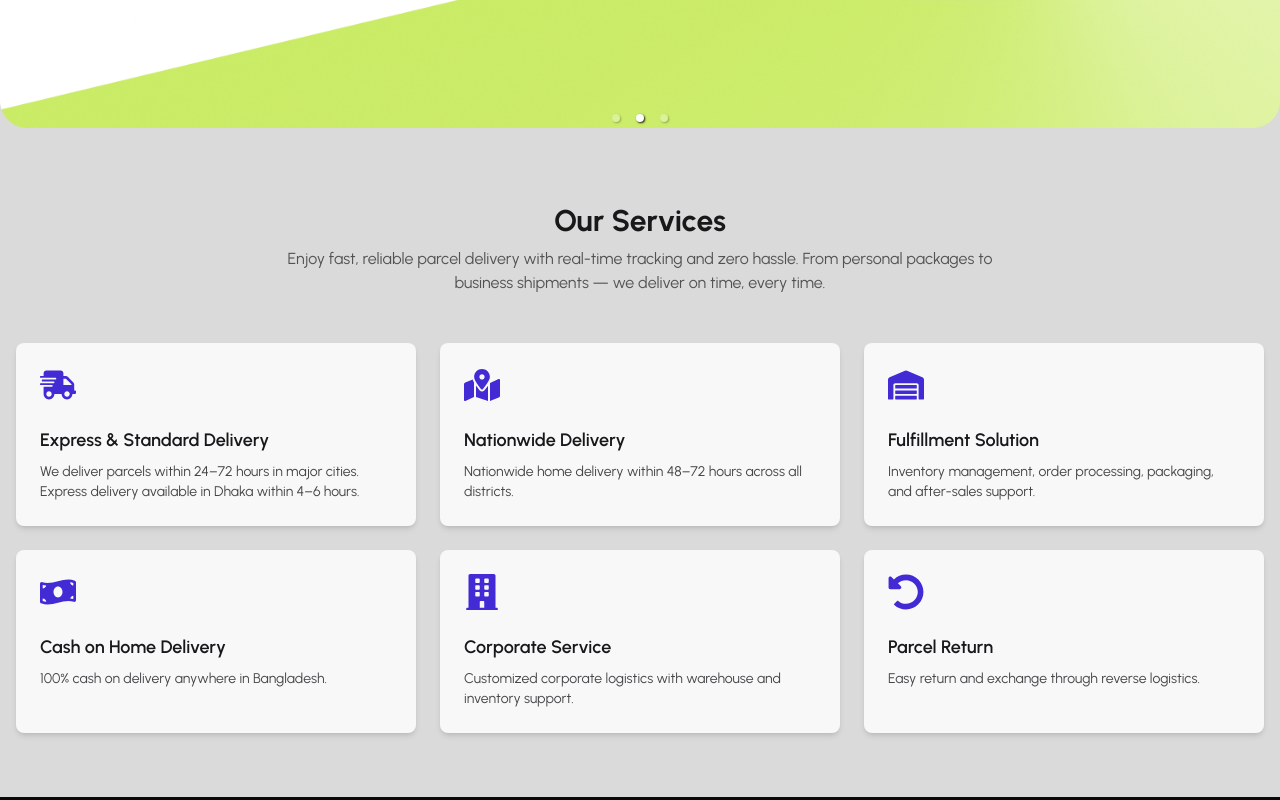
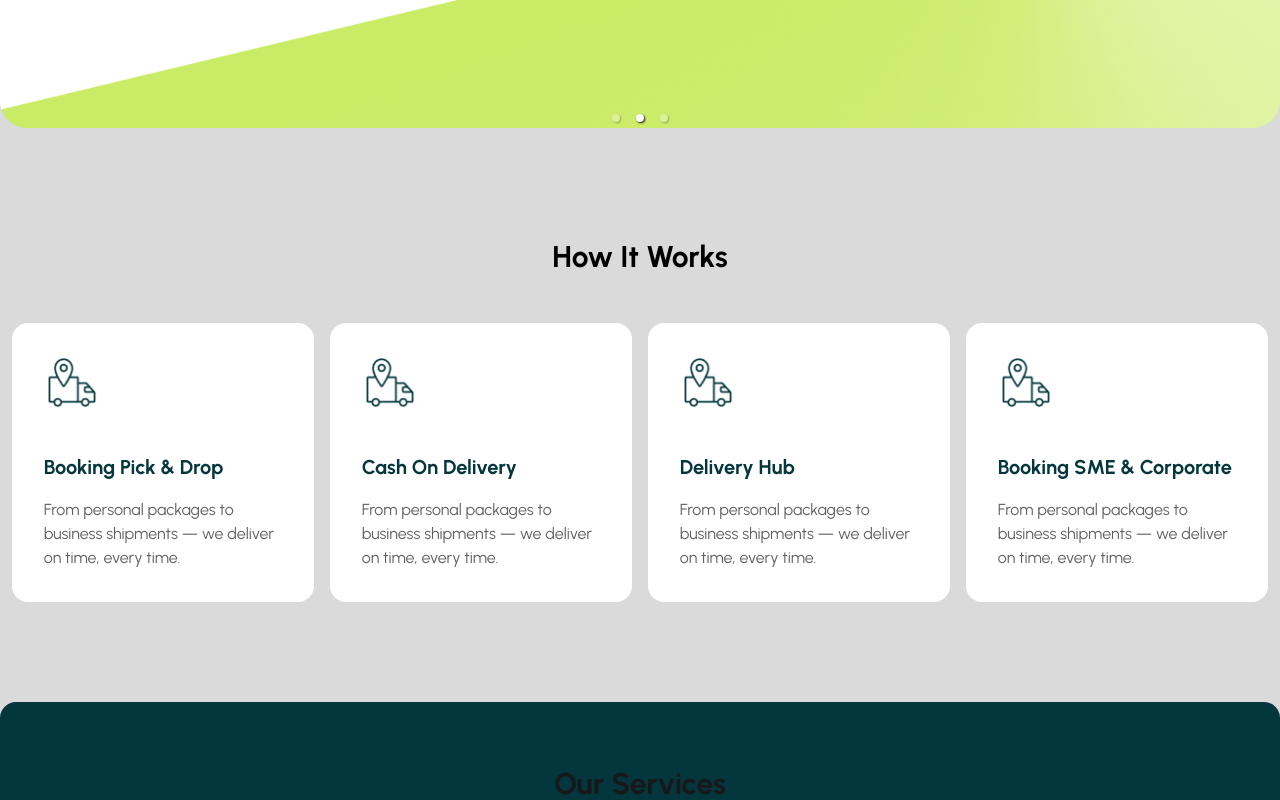
Before and after one commit to xovar/TapShift-frontend, a React app: page / in a window 1280 px wide. Shown: the part 560-1360 px from the top of the page. Built offline with nearby package versions, Linux system fonts and the light colour scheme; the HTML template or start-up script is replaced by a standard one.

Commit message:
add work section

```diff
--- /dev/null
+++ b/src/data/work.data.js
@@ -0,0 +1,24 @@
+import icon from "../assets/bookingIcon.png";
+
+export const workData = [
+    {
+        title: "Booking Pick & Drop",
+        desc: "From personal packages to business shipments — we deliver on time, every time.",
+        icon: icon
+    },
+    {
+        title: "Cash On Delivery",
+        desc: "From personal packages to business shipments — we deliver on time, every time.",
+        icon: icon
+    },
+    {
+        title: "Delivery Hub",
+        desc: "From personal packages to business shipments — we deliver on time, every time.",
+        icon: icon
+    },
+    {
+        title: "Booking SME & Corporate",
+        desc: "From personal packages to business shipments — we deliver on time, every time.",
+        icon: icon
+    }
+]
--- a/src/pages/Home/Home/Home.jsx
+++ b/src/pages/Home/Home/Home.jsx
@@ -1,11 +1,13 @@
 import React from 'react';
 import Banner from '../banner/Banner';
 import ServiceSection from '../serviceSection/ServiceSection';
+import Work from '../work/Work';
 
 function Home() {
   return (
     <div>
       <Banner/>
+      <Work/>
       <ServiceSection/>
     </div>
   );
--- a/src/pages/Home/serviceSection/ServiceSection.jsx
+++ b/src/pages/Home/serviceSection/ServiceSection.jsx
@@ -2,11 +2,11 @@ import { services } from "../../../data/service.data";
 
 const ServiceSection = () => {
   return (
-    <section className="py-16 bg-base-100">
+    <section className="py-16 bg-[#03373d] rounded-2xl mt-25">
       <div className="container mx-auto px-4">
         <div className="text-center mb-12">
           <h2 className="text-3xl font-bold">Our Services</h2>
-          <p className="text-base-content/70 mt-2 mx-auto w-179.5">
+          <p className="text-base-content/70 mt-2 mx-auto max-width-179.5">
           Enjoy fast, reliable parcel delivery with real-time tracking and zero hassle. From personal packages to business shipments — we deliver on time, every time.
           </p>
         </div>
@@ -16,10 +16,10 @@ const ServiceSection = () => {
             const Icon = service.icon;
             return (
               <div key={index} className="card bg-base-200 shadow-md hover:shadow-xl transition">
-                <div className="card-body">
-                  <Icon className="text-4xl text-primary mb-4" />
-                  <h3 className="card-title">{service.title}</h3>
-                  <p className="text-sm text-base-content/80">
+                <div className="card-body bg-white rounded-2xl">
+                  <Icon className="text-4xl text-primary mb-4 mx-auto" />
+                  <h3 className="card-title mx-auto text-black">{service.title}</h3>
+                  <p className="text-sm  text-[#606060] text-center">
                     {service.description}
                   </p>
                 </div>
--- /dev/null
+++ b/src/pages/Home/work/Work.jsx
@@ -0,0 +1,33 @@
+import React from "react";
+import { workData } from "../../../data/work.data";
+
+function Work() {
+  return (
+    <section className="mt-25">
+      <div className="container mx-auto px-4">
+        <div className="text-start mb-12">
+          <h2 className="text-3xl text-center font-bold text-black">How It Works</h2>
+        </div>
+
+        <div className="grid grid-cols-1 md:grid-cols-2 lg:grid-cols-4 gap-6 place-items-center">
+          {workData.map((work, index) => {
+            return (
+              <div className="w-[302.5px] bg-white rounded-2xl p-8">
+                <div
+                  key={index}
+                  className="card"
+                >
+                  <img src={work.icon} width="56px" height="56px" alt="" />
+                  <h1 className="text-[#03373D] mt-10.5 mb-4 font-bold text-[20px]">{work.title}</h1>
+                  <p className="text-[#606060]">{work.desc}</p>
+                </div>
+              </div>
+            );
+          })}
+        </div>
+      </div>
+    </section>
+  );
+}
+
+export default Work;
```
